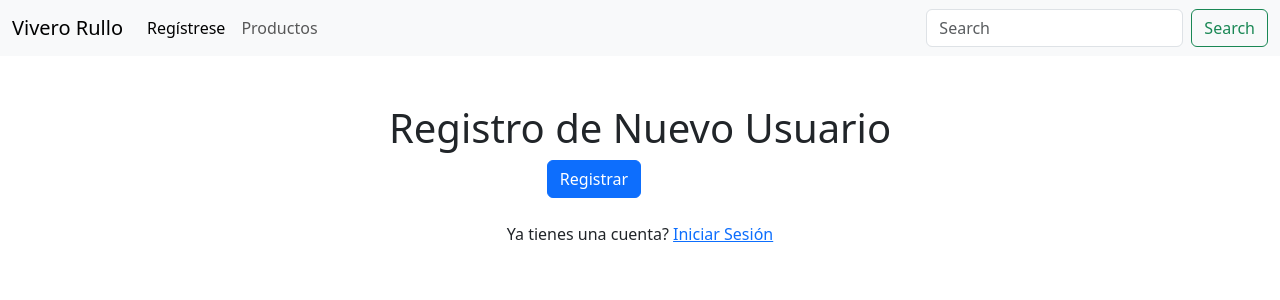
After one commit to leoteru84/vivero, a Django app: page /registro/ in a window 1280 px wide. The commit adds this page. Shown: the top 300 px of the page. Run offline with Django 4.2, Linux system fonts and the light colour scheme.

Commit message:
Agrego carpeta static con theme

```diff
--- a/vivero_online/templates/vivero_online/base.html
+++ b/products/templates/products/base.html
@@ -8,38 +8,29 @@
     <meta charset="UTF-8">
     <meta http-equiv="X-UA-Compatible" content="IE=edge">
     <meta name="viewport" content="width=device-width, initial-scale=1.0">
+    <link href="https://cdn.jsdelivr.net/npm/bootstrap@5.3.0-alpha1/dist/css/bootstrap.min.css" rel="stylesheet" integrity="sha384-GLhlTQ8iRABdZLl6O3oVMWSktQOp6b7In1Zl3/Jr59b6EGGoI1aFkw7cmDA6j6gD" crossorigin="anonymous">
+    <link href="https://cdn.jsdelivr.net/npm/bootstrap@5.3.0-alpha1/dist/js/bootstrap.bundle.min.js" rel="stylesheet" integrity="sha384-GLhlTQ8iRABdZLl6O3oVMWSktQOp6b7In1Zl3/Jr59b6EGGoI1aFkw7cmDA6j6gD" crossorigin="anonymous">
+
+  </head>
 
 </head>
 
 <body>
   <nav class="navbar navbar-expand-lg bg-body-tertiary">
     <div class="container-fluid">
-      <a class="navbar-brand" href="#">Navbar</a>
+      <a class="navbar-brand" href="{% url 'inicio' %}">Vivero Rullo</a>
       <button class="navbar-toggler" type="button" data-bs-toggle="collapse" data-bs-target="#navbarSupportedContent" aria-controls="navbarSupportedContent" aria-expanded="false" aria-label="Toggle navigation">
         <span class="navbar-toggler-icon"></span>
       </button>
       <div class="collapse navbar-collapse" id="navbarSupportedContent">
         <ul class="navbar-nav me-auto mb-2 mb-lg-0">
           <li class="nav-item">
-            <a class="nav-link active" aria-current="page" href="{% url 'Inicio'%}">Inicio</a>
+            <a class="nav-link active" aria-current="page" href="{% url 'Registrese'%}">Regístrese</a>
           </li>
           <li class="nav-item">
             <a class="nav-link" href="{% url 'Productos' %}">Productos</a>
           </li>
-          <li class="nav-item dropdown">
-            <a class="nav-link dropdown-toggle" href="#" role="button" data-bs-toggle="dropdown" aria-expanded="false">
-              Dropdown
-            </a>
-            <ul class="dropdown-menu">
-              <li><a class="dropdown-item" href="#">Action</a></li>
-              <li><a class="dropdown-item" href="#">Another action</a></li>
-              <li><hr class="dropdown-divider"></li>
-              <li><a class="dropdown-item" href="#">Something else here</a></li>
-            </ul>
-          </li>
-          <li class="nav-item">
-            <a class="nav-link disabled">Disabled</a>
-          </li>
+
         </ul>
         <form class="d-flex" role="search">
           <input class="form-control me-2" type="search" placeholder="Search" aria-label="Search">
@@ -55,7 +46,8 @@
 
 
 
-
+  <script src="https://cdn.jsdelivr.net/npm/@popperjs/core@2.11.6/dist/umd/popper.min.js" integrity="sha384-oBqDVmMz9ATKxIep9tiCxS/Z9fNfEXiDAYTujMAeBAsjFuCZSmKbSSUnQlmh/jp3" crossorigin="anonymous"></script>
+  <script src="https://cdn.jsdelivr.net/npm/bootstrap@5.3.0-alpha1/dist/js/bootstrap.min.js" integrity="sha384-mQ93GR66B00ZXjt0YO5KlohRA5SY2XofN4zfuZxLkoj1gXtW8ANNCe9d5Y3eG5eD" crossorigin="anonymous"></script>
 </body>
 
 
--- a/products/templates/products/lista-productos.html
+++ b/products/templates/products/lista-productos.html
@@ -1,5 +1,5 @@
 
-{% extends "/home/lean/Proyectos_Coder/django1/vivero_online/vivero_online/templates/vivero_online/base.html" %}
+{% extends "products/base.html" %}
 
 {% block contenido %}
 
--- /dev/null
+++ b/products/templates/products/registro.html
@@ -0,0 +1,28 @@
+{% extends "products/base.html" %}
+
+{% block contenido %}
+
+
+<br>
+<br>
+
+<div class="container text-center">
+    <h1>Registro de Nuevo Usuario</h1>
+</div>
+
+<div class="container">
+    <div class="form-group">
+    <form style=" width: 50vw; margin-left : 15vw;" method="post">
+        <div class="container text-center">
+        <button type="submit" class="btn btn-primary">Registrar</button>
+        </div>
+    </form>
+    </div>
+    <br>
+    <div class="container text-center">
+    <p>Ya tienes una cuenta? <a href="{% url 'Registrese' %}">Iniciar Sesión</a></p>
+    </div>
+</div>
+
+
+{% endblock contenido %}
--- a/products/urls.py
+++ b/products/urls.py
@@ -7,7 +7,8 @@ from . import views
 
 
 urlpatterns = [
-     path('', views.inicio, name='Inicio'),
+     path('', views.inicio, name='inicio'),
+     path('registro/', views.registro, name='Registrese'),
      path('products/', views.Listaproductos, name='Productos'),
 
 ]
--- a/products/views.py
+++ b/products/views.py
@@ -5,8 +5,10 @@ from django.http import HttpResponse
 
 
 def inicio(request):
+
+
     return render(request=request,
-                  template_name='/home/lean/Proyectos_Coder/django1/vivero_online/vivero_online/templates/vivero_online/base.html',
+                  template_name='products/home.html',
                   )
 
 def Listaproductos(request):
@@ -18,3 +20,9 @@ def Listaproductos(request):
                   template_name='products/lista-productos.html',
                   context=contexto,
                   )
+
+def registro(request):
+    return render(request=request,
+                  template_name='products/registro.html',
+
+                  )
--- a/vivero_online/settings.py
+++ b/vivero_online/settings.py
@@ -38,8 +38,7 @@ INSTALLED_APPS = [
     'django.contrib.messages',
     'django.contrib.staticfiles',
     'products',
-    'clientes',
-    'vivero_online',
+
 ]
 
 MIDDLEWARE = [
```
Also changed, not shown: products/templates/products/home.html (added, +11 -0 lines), clientes/migrations/0001_initial.py (added), clientes/views.py (line endings or trailing spaces), db.sqlite3, products/migrations/0001_initial.py (added).
